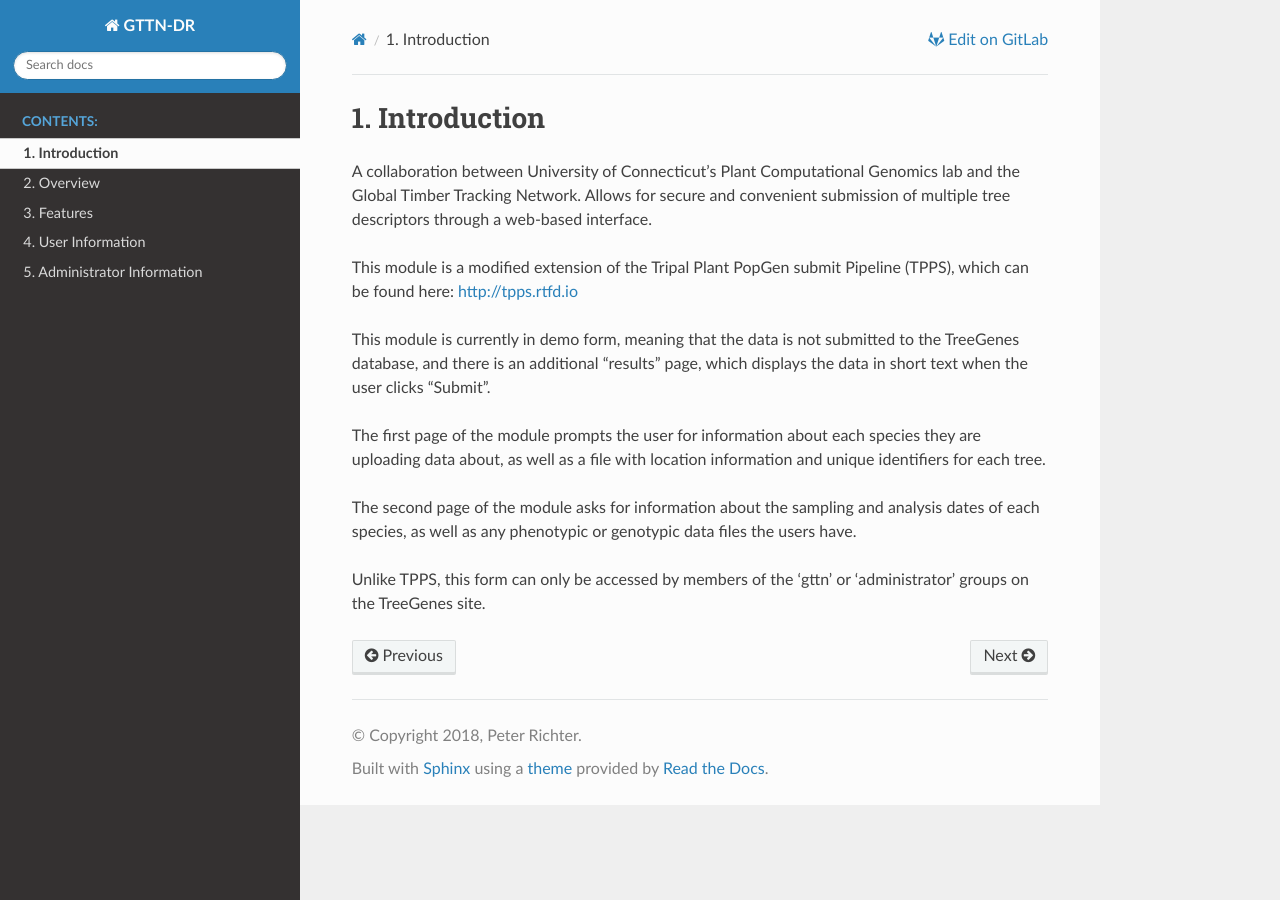
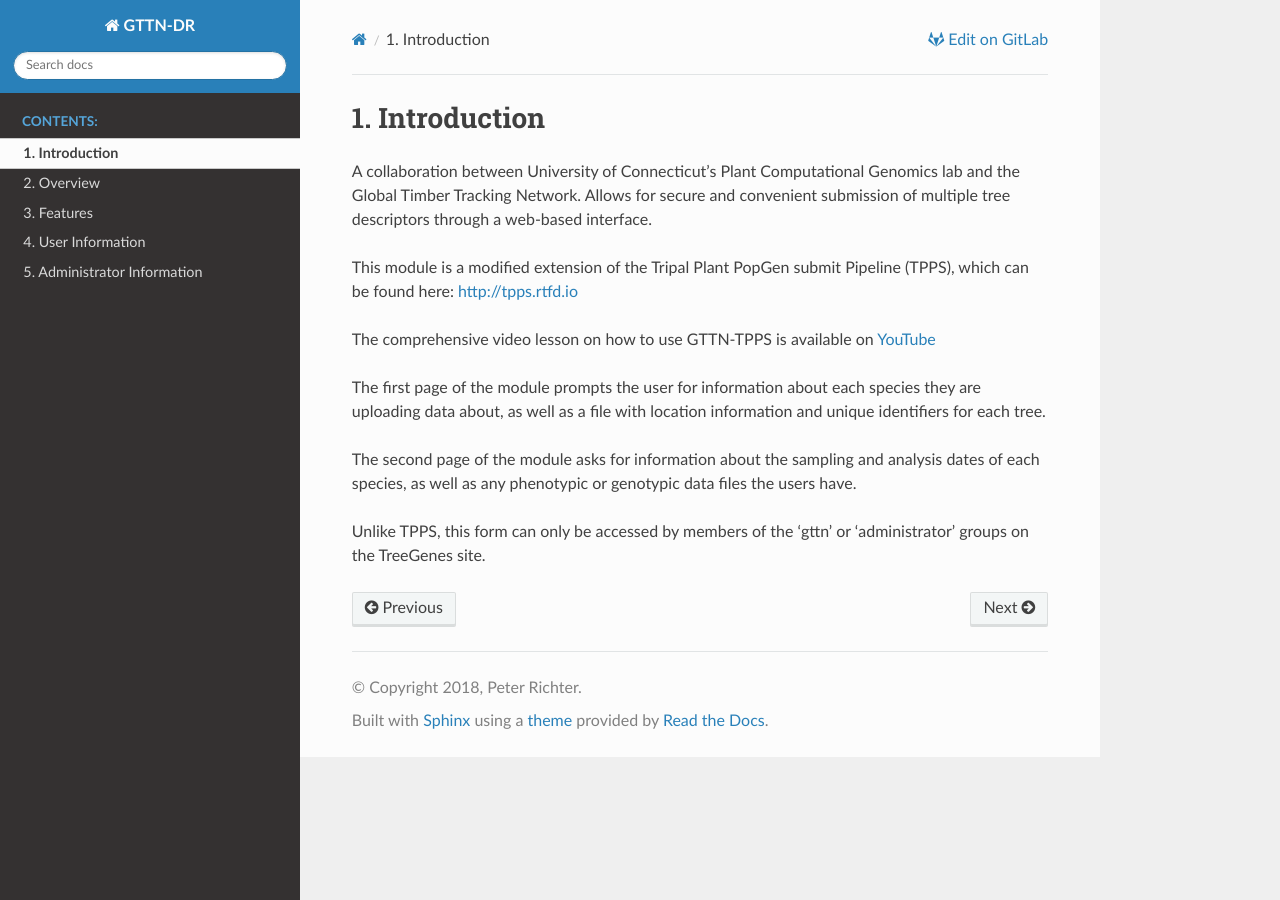
Before and after one commit to par12005/gttn-dr, a Sphinx documentation site: the page built from docs/source/intro.rst, in a window 1280 px wide. Built offline with Sphinx 7.4.7 and the Read the Docs theme 2.0.0, drawn with Linux system fonts in a browser that asks for light colours; pages that are not in the unit, such as notebooks, are missing from menus.

Commit message:
Update intro.rst

```diff
--- a/docs/source/intro.rst
+++ b/docs/source/intro.rst
@@ -5,10 +5,12 @@ A collaboration between University of Connecticut's Plant Computational Genomics
 
 This module is a modified extension of the Tripal Plant PopGen submit Pipeline (TPPS), which can be found here: http://tpps.rtfd.io
 
-This module is currently in demo form, meaning that the data is not submitted to the TreeGenes database, and there is an additional "results" page, which displays the data in short text when the user clicks "Submit".
+The comprehensive video lesson on how to use GTTN-TPPS is available on YouTube_
 
 The first page of the module prompts the user for information about each species they are uploading data about, as well as a file with location information and unique identifiers for each tree.
 
 The second page of the module asks for information about the sampling and analysis dates of each species, as well as any phenotypic or genotypic data files the users have.
 
 Unlike TPPS, this form can only be accessed by members of the 'gttn' or 'administrator' groups on the TreeGenes site.
+
+.. _YouTube: https://www.youtube.com/watch?v=qLO1Bm8QUK4
```
